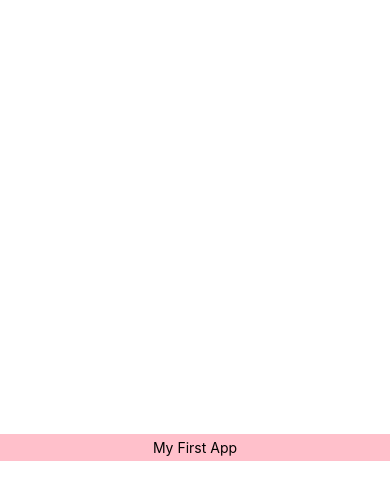
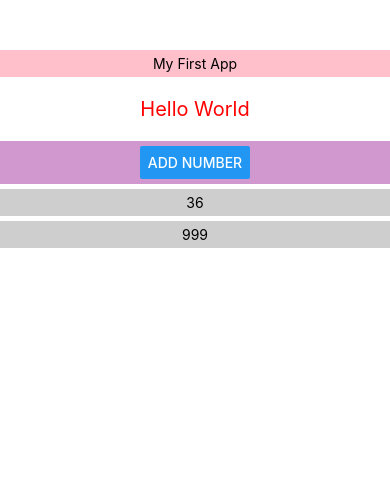
Before and after one commit to kang-mincheol/react_01, a React Native app: screen / in a window 390 px wide. Shown: the top 500 px of the page. Built offline with nearby package versions, Linux system fonts and the light colour scheme.

Commit message:
props study

```diff
--- a/App.js
+++ b/App.js
@@ -9,18 +9,36 @@
 import React, { Component } from 'react';
 import { View, Text, StyleSheet } from 'react-native';
 import Header from './src/header';
+import Generator from './src/generator';
+import NumList from './src/numlist';
 
 
 class App extends Component {
 
   state = {
-    appName: 'My First App'
+    appName: 'My First App',
+    random: [36, 999]
+  }
+
+  onAddRandomNum = () => {
+    alert('add random number!!!')
   }
 
   render() {
     return (
       <View style={styles.mainView}>
         <Header name={this.state.appName} />
+
+        <View>
+          <Text
+            style={styles.mainText}
+            onPress={()=>alert('text touch event')}
+          >Hello World</Text>
+        </View>
+
+        <Generator add={this.onAddRandomNum}/>
+
+        <NumList num={this.state.random}/>
       </View>
     )
   }
@@ -32,7 +50,7 @@ const styles =  StyleSheet.create({
     backgroundColor: 'white',
     paddingTop: 50,
     alignItems: 'center',
-    justifyContent: 'center'
+    // justifyContent: 'center'
   },
 
   subView: {
--- /dev/null
+++ b/src/generator.js
@@ -0,0 +1,34 @@
+/**
+ * Sample React Native App
+ * https://github.com/facebook/react-native
+ *
+ * @format
+ * @flow strict-local
+ */
+
+import React from 'react';
+import { View, Text, StyleSheet, Button } from 'react-native';
+
+
+const Generator = (props) => {
+    return (
+        <View style={styles.generator}>
+            <Button
+                title="Add Number"
+                onPress={()=>props.add()}
+            />
+        </View>
+    )
+}
+
+const styles =  StyleSheet.create({
+  generator: {
+    backgroundColor: '#D197CF',
+    alignItems: 'center',
+    padding: 5,
+    width: '100%'
+  }
+})
+
+
+export default Generator;
--- /dev/null
+++ b/src/numlist.js
@@ -0,0 +1,34 @@
+/**
+ * Sample React Native App
+ * https://github.com/facebook/react-native
+ *
+ * @format
+ * @flow strict-local
+ */
+
+import React from 'react';
+import { View, Text, StyleSheet } from 'react-native';
+
+
+const NumList = (props) => {
+    return (
+        props.num.map((item, idx) => (
+            <View style={styles.numList} key={idx}>
+                <Text>{item}</Text>
+            </View>
+        ))
+    )
+}
+
+const styles =  StyleSheet.create({
+  numList: {
+    backgroundColor: '#CECECE',
+    alignItems: 'center',
+    padding: 5,
+    width: '100%',
+    marginTop: 5
+  }
+})
+
+
+export default NumList;
```
